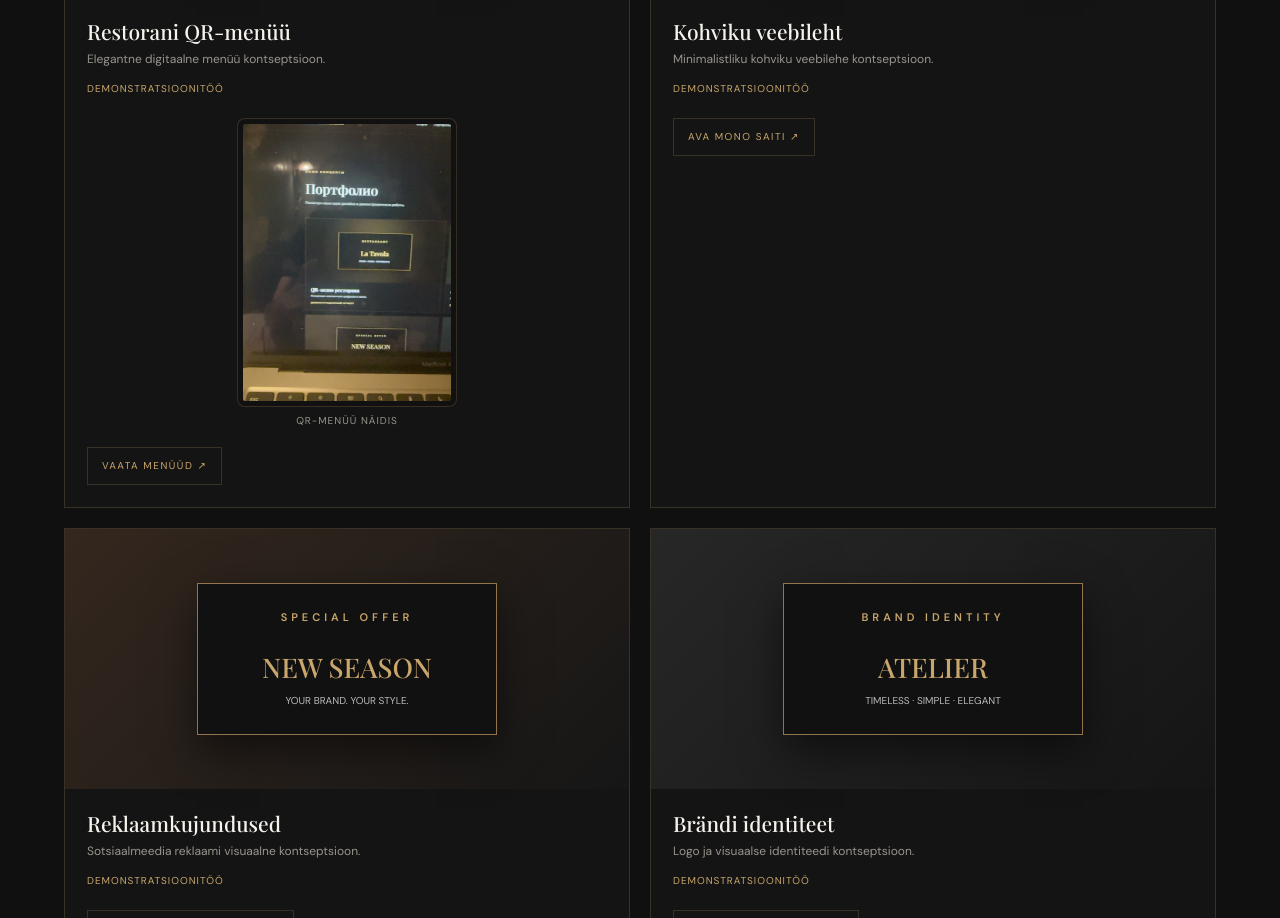
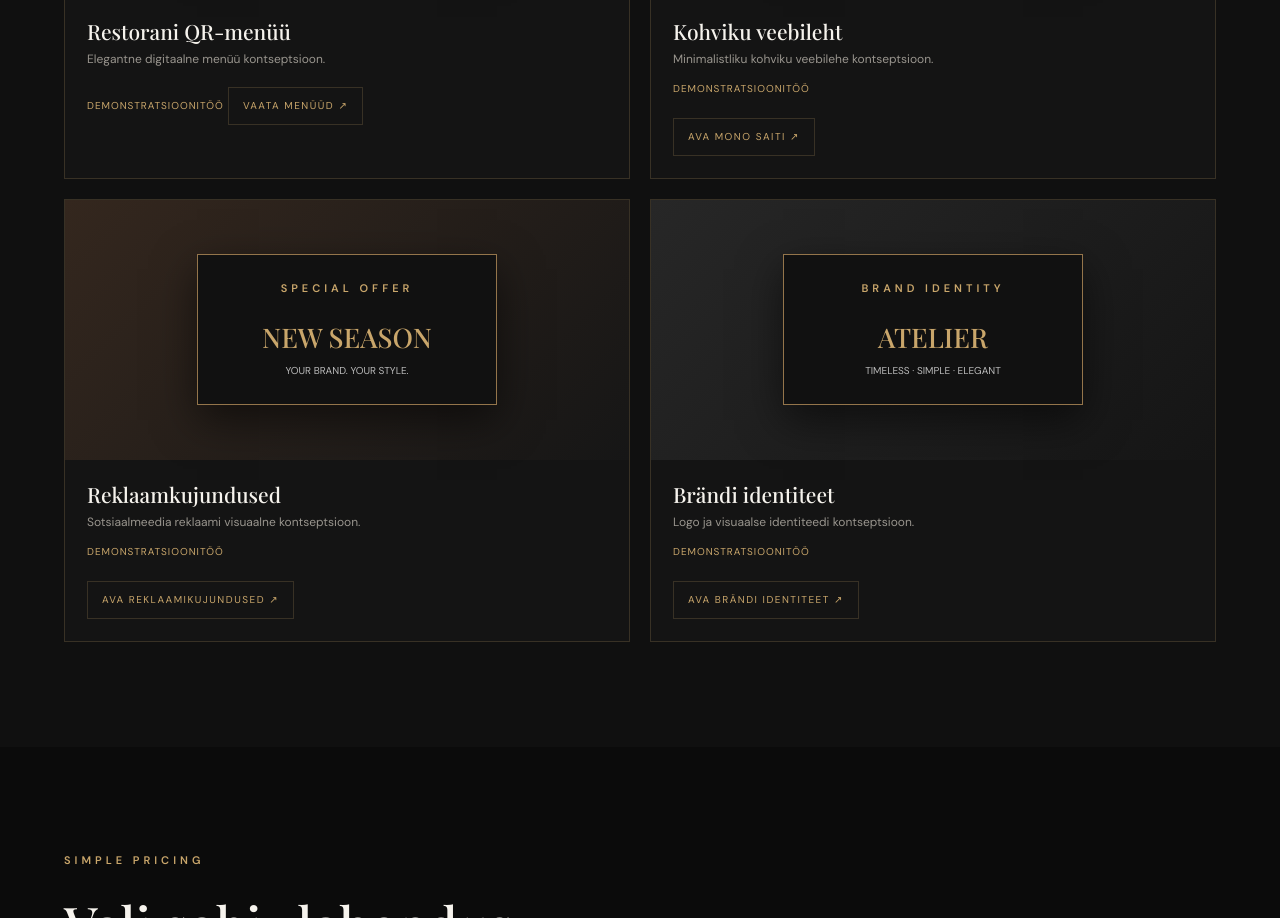
Before and after one commit to ahievaaisha-gif/menustudio, a plain HTML site: page index.html in a window 1280 px wide. Shown: the part 2489-3407 px from the top of the page. Drawn offline with nearby package versions, Linux system fonts and the light colour scheme.

Commit message:
Update index.html

```diff
--- a/index.html
+++ b/index.html
@@ -166,8 +166,6 @@ section{padding:75px 0}
 </div>
 <div class="portfolio-grid">
 <article class="project"><div class="project-art"><div class="mockup"><div class="eyebrow">RESTAURANT</div><h3>La Tavola</h3><p>MENU · FOOD · EXPERIENCE</p></div></div><div class="project-info"><h3 data-i="p1Title">Restorani QR-menüü</h3><p data-i="p1Text">Elegantne digitaalne menüü kontseptsioon.</p><span class="demo-label" data-i="demo">Demonstratsioonitöö</span>
-<img class="qr-display" src="la-tavola-table-qr.jpg" alt="La Tavola QR menu table display">
-<span class="qr-caption" data-i="qrCaption">QR-MENÜÜ NÄIDIS</span>
 <a class="menu-project-link" href="https://ahievaaisha-gif.github.io/menustudio/la-tavola.html" target="_blank" rel="noopener noreferrer" data-i="viewMenu">VAATA MENÜÜD ↗</a>
 </div></article>
 <article class="project"><div class="project-art website"><div class="mockup"><div class="eyebrow">COFFEE HOUSE</div><h3>MONO</h3><p>COFFEE · COMMUNITY · QUALITY</p></div></div><div class="project-info"><h3 data-i="p2Title">Kohviku veebileht</h3><p data-i="p2Text">Minimalistliku kohviku veebilehe kontseptsioon.</p><span class="demo-label" data-i="demo">Demonstratsioonitöö</span><br><a class="menu-project-link" href="mono.html" target="_blank" rel="noopener noreferrer">AVA MONO SAITI ↗</a></div></article>
```
